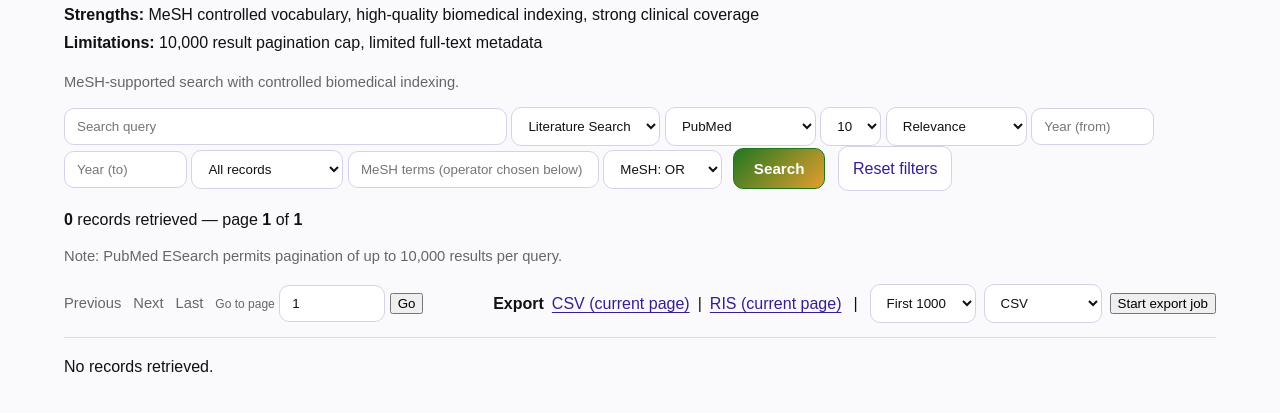
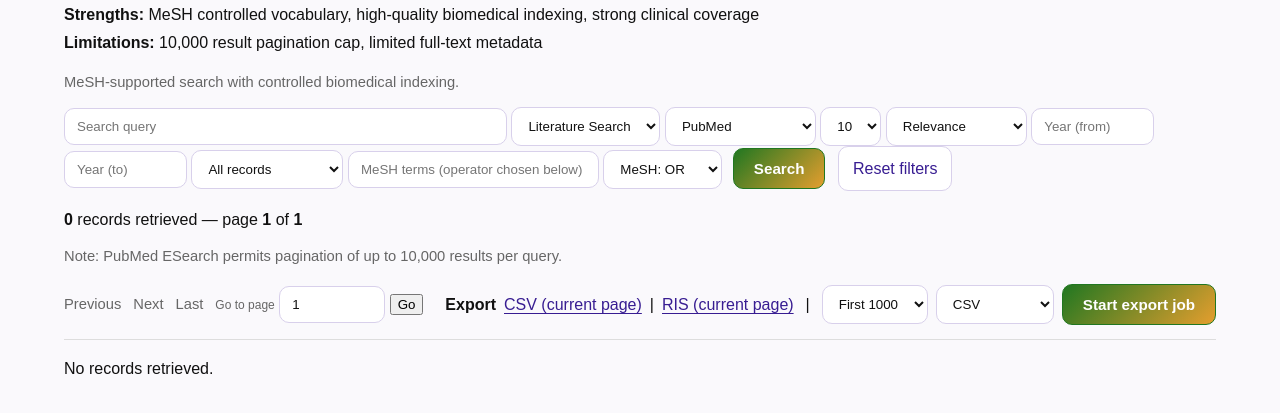
Before and after one commit to 04011975/litsearch-app, a FastAPI app: page /search in a window 1280 px wide. Shown: the part 303-716 px from the top of the page. Run offline with FastAPI, Linux system fonts and the light colour scheme.

Commit message:
Style export job button with BibQPrompt branding

```diff
--- a/app/templates/results.html
+++ b/app/templates/results.html
@@ -525,7 +525,7 @@
       <option value="xlsx">Excel (.xlsx)</option>
     </select>
 
-    <button type="button" id="export_start_btn">Start export job</button>
+    <button type="button" id="export_start_btn" class="btn-primary">Start export job</button>
     <span id="export_status" class="muted"></span>
   </div>
 </div>
```
